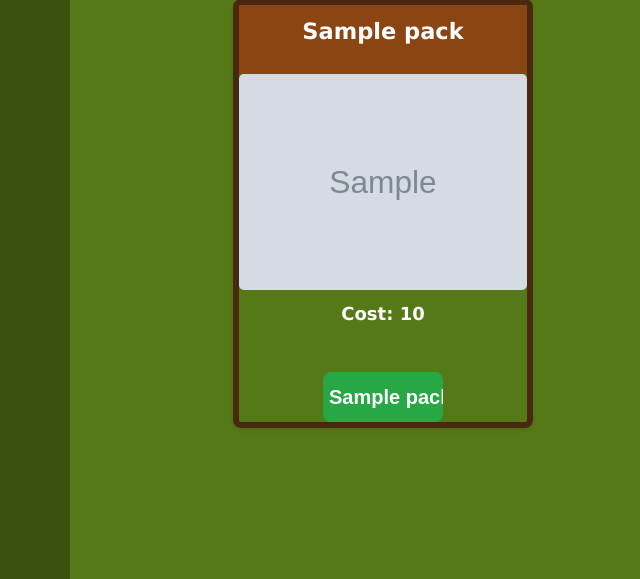
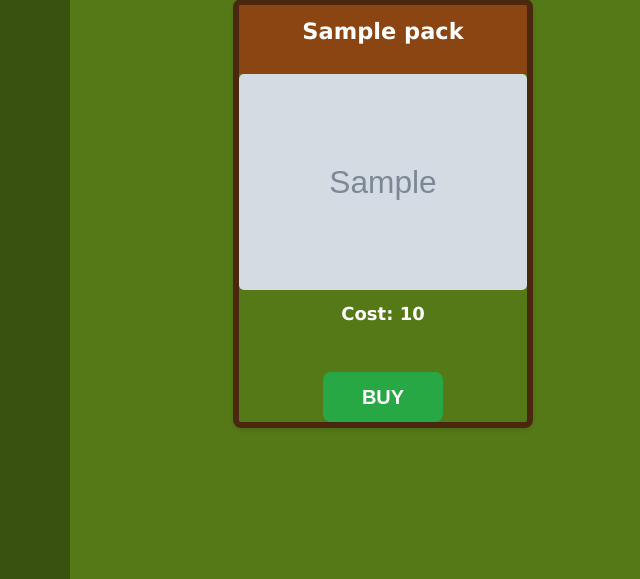
Before and after one commit to threelyK/ECM2434-EcoGo, a Django app: template src/apps/user/templates/user/shop.html in a window 1280 px wide. Shown: the part 195-774 px from the top of the page, without its empty margins (0-640 px from the left). Run offline with Django 5.2, Linux system fonts and the light colour scheme; the template is opened without the code that fills it: most values are stand-ins (such as "Sample title", 1, 10 or a date in 2020); grey boxes marked "Sample" are stand-in pictures; some libraries are stand-ins or nearby versions.

Commit message:
fixed the button text

```diff
--- a/src/apps/user/templates/user/shop.html
+++ b/src/apps/user/templates/user/shop.html
@@ -78,7 +78,8 @@
                                 </div>
                                 <form action="/user/shop" method="post">
                                     {% csrf_token %}
-                                    <input type="submit" class="buy_button" name="item_name" value="{{pack.pack_name}}">
+                                    <input hidden="true" value="{{ pack.pack_name }}" name="item_name">
+                                    <input type="submit" class="buy_button" value="BUY">
                                 </form>
                             </div>
                         </div>
```
